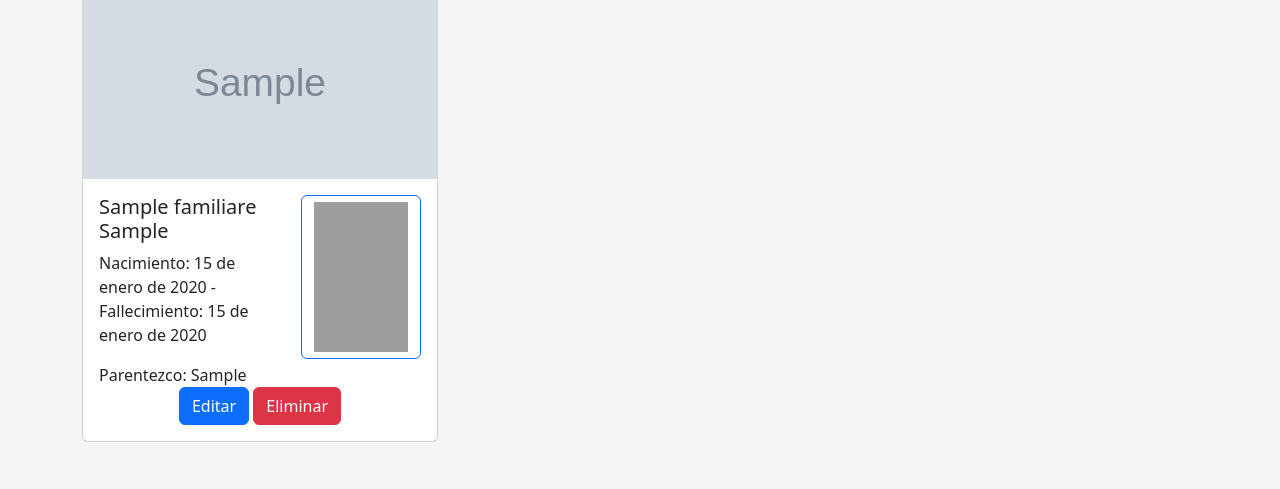
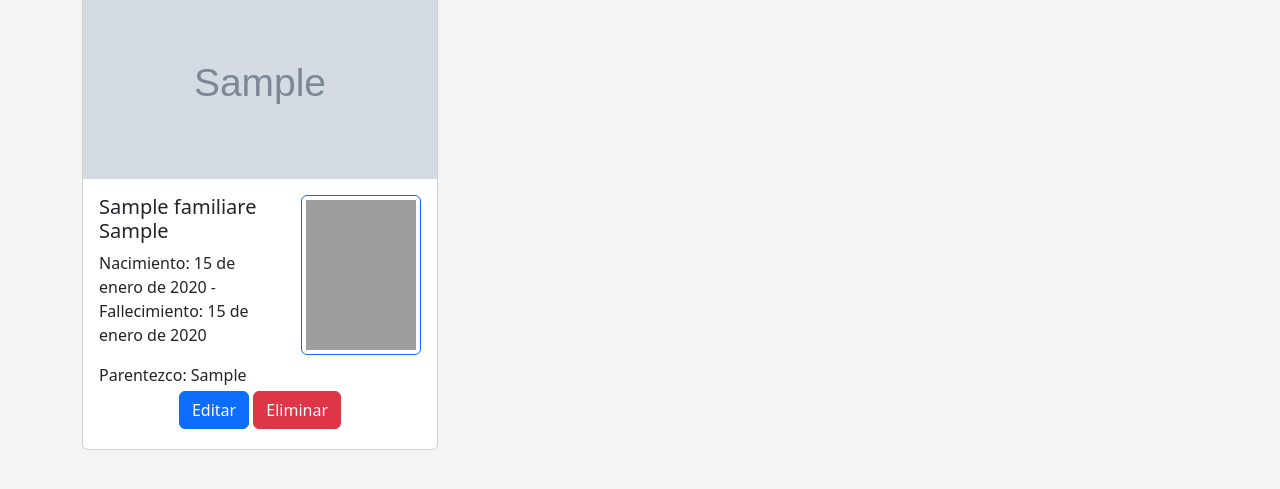
Before and after one commit to rodgonzalezv/memor.ia, a Django app: page /dashboard/list/ in a window 1280 px wide. Shown: the part 221-710 px from the top of the page. Run offline with Django 4.2, Linux system fonts and the light colour scheme; a user stored in the database is signed in; tables that the repository leaves empty hold one stand-in row (values such as "Sample post"); grey boxes marked "Sample" are stand-in pictures; some libraries are stand-ins or nearby versions; grey boxes are pictures that could not be loaded.

Commit message:
mas ancho el boton

```diff
--- a/templates/dashboard/list_familiares.html
+++ b/templates/dashboard/list_familiares.html
@@ -18,12 +18,12 @@
                             <p class="card-text">Parentezco: {{ familiar.parentezco }}</p>
                         </div>
                         <div class="col-md-5 text-center">
-                            <button class="btn btn-outline-primary" data-bs-toggle="modal" data-bs-target="#qrModal{{ familiar.id_familiar }}">
+                            <button class="btn btn-outline-primary p-1 m-0" data-bs-toggle="modal" data-bs-target="#qrModal{{ familiar.id_familiar }}">
                                 <img src="../../media/qrcodes/{{ familiar.unique_hash }}.png" class="img-fluid small-qr" alt="QR Code" style="width: 150px; height: 150px;">
                             </button>
                         </div>
                     </div>
-                    <div class="row">
+                    <div class="row p-1">
                         <div class="col-md-12 text-center">
                             <a href="{% url 'carousel:edit_familiar' familiar.id_familiar %}" class="btn btn-primary">Editar</a>
                             <a href="{% url 'carousel:remove_familiar' familiar.id_familiar %}" class="btn btn-danger">Eliminar</a>
```
